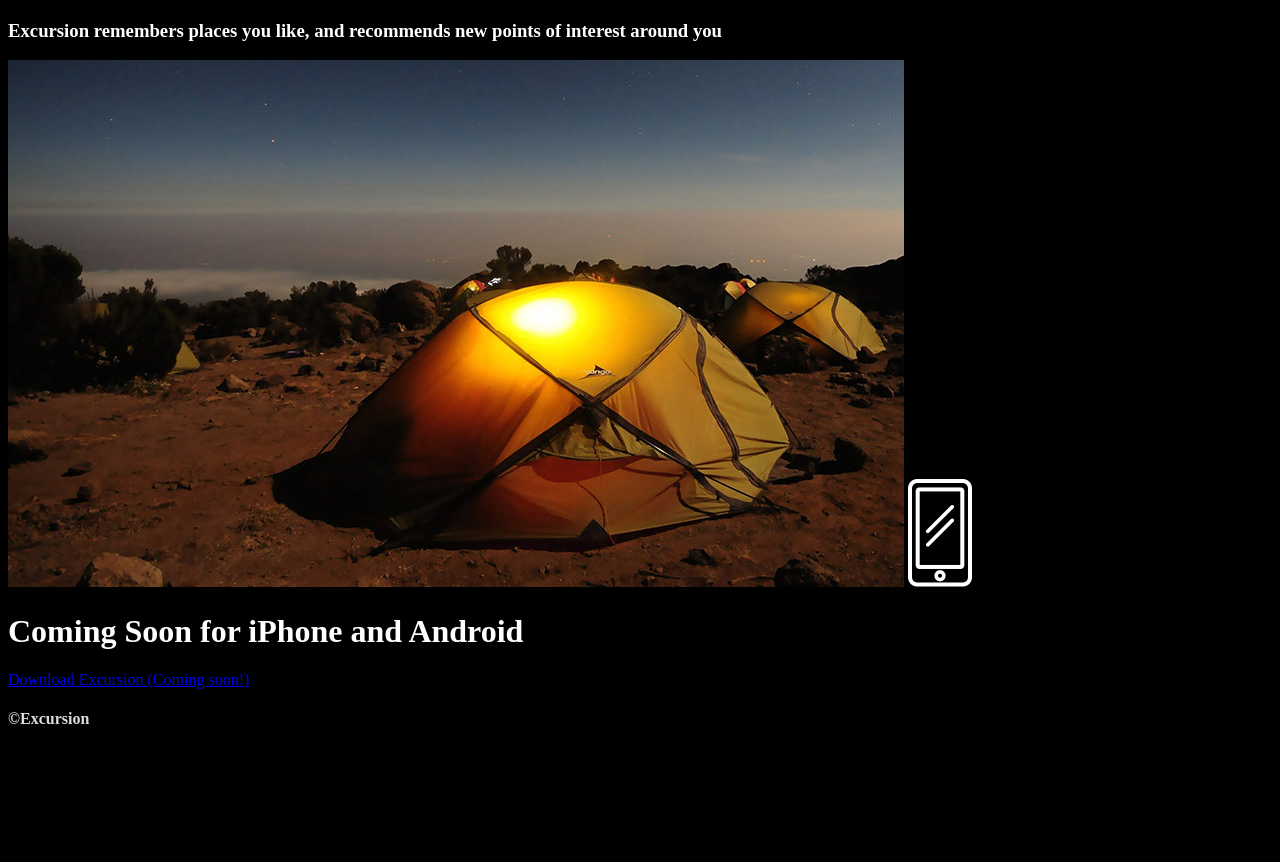
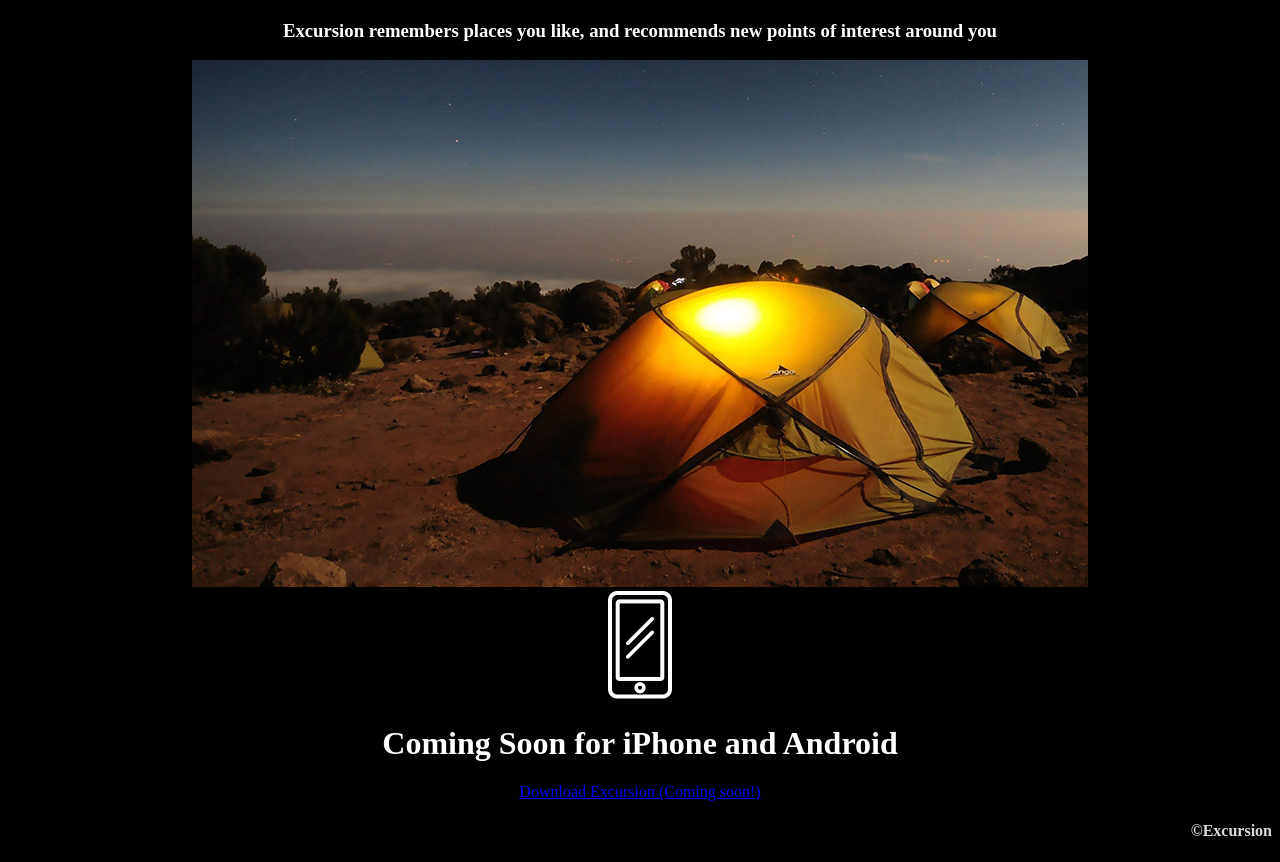
Before and after one commit to Nolan-Nicholson/Excursion, a plain HTML site: page index.html in a window 1280 px wide. Shown: the part 267-1129 px from the top of the page. Before the commit the page ends 1017 px from the top, so only its background shows below. Drawn offline with Linux system fonts and the light colour scheme.

Commit message:
some styling
styling done

```diff
--- a/Resources/CSS/style.css
+++ b/Resources/CSS/style.css
@@ -1,6 +1,9 @@
 *{
     background-color: black;
+    text-align: center;
+
 }
+
 h1{
     color: white;
 }
@@ -9,4 +12,5 @@ h3{
 }
 h4{
     color: gainsboro;
+    text-align: right;
 }
--- a/index.html
+++ b/index.html
@@ -17,10 +17,14 @@
         <Footer>
             <h3>Excursion remembers places you like, and recommends new points of interest around you</h3>
             <img src="./Resources/Images/camp.jpg">
-            <img src="./Resources/Images/phone.png">
+            <div id="miniphone">
+             <img src="./Resources/Images/phone.png">
+            </div>
             <h1>Coming Soon for iPhone and Android</h1>
             <p><a href="#">Download Excursion (Coming soon!)</a></p>
+            <div id="copyright">
             <h4>&copy;Excursion</h4>
+            </div>
         </Footer>
     </body>
 </html>
```
